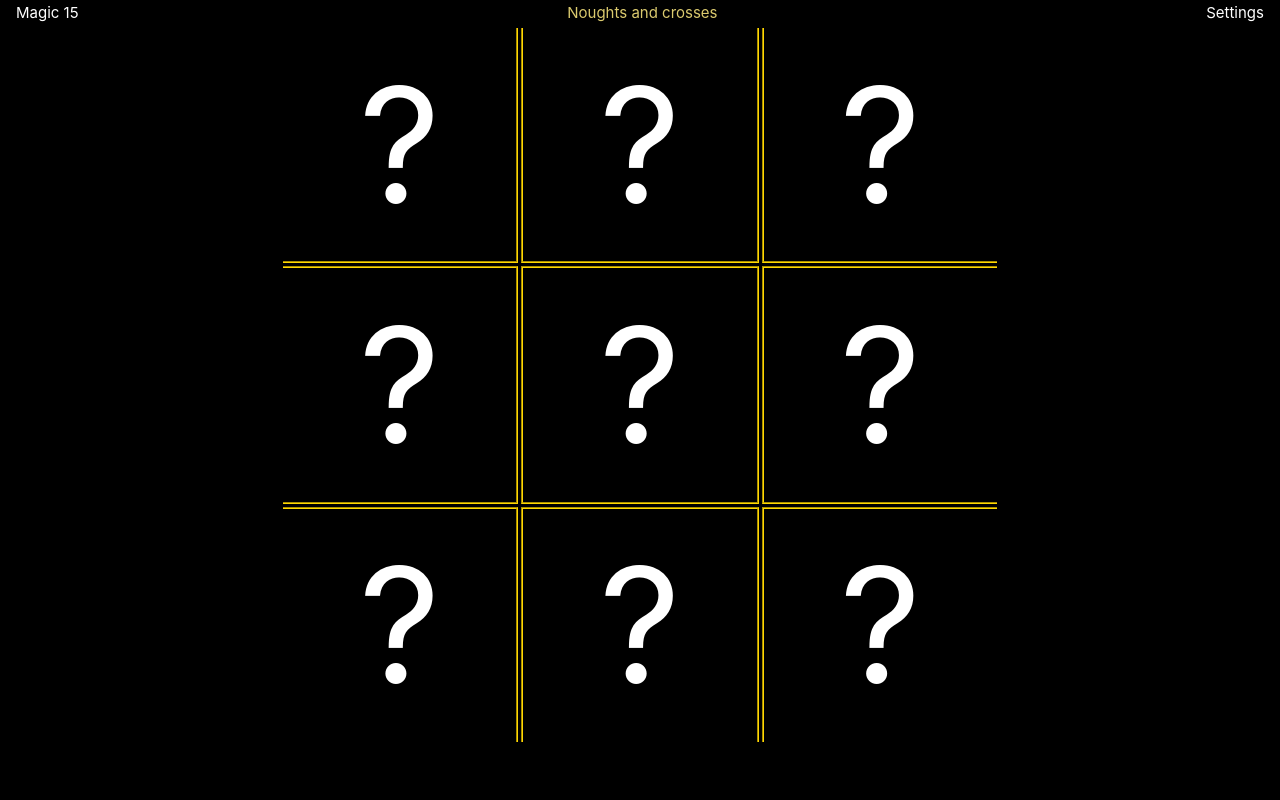
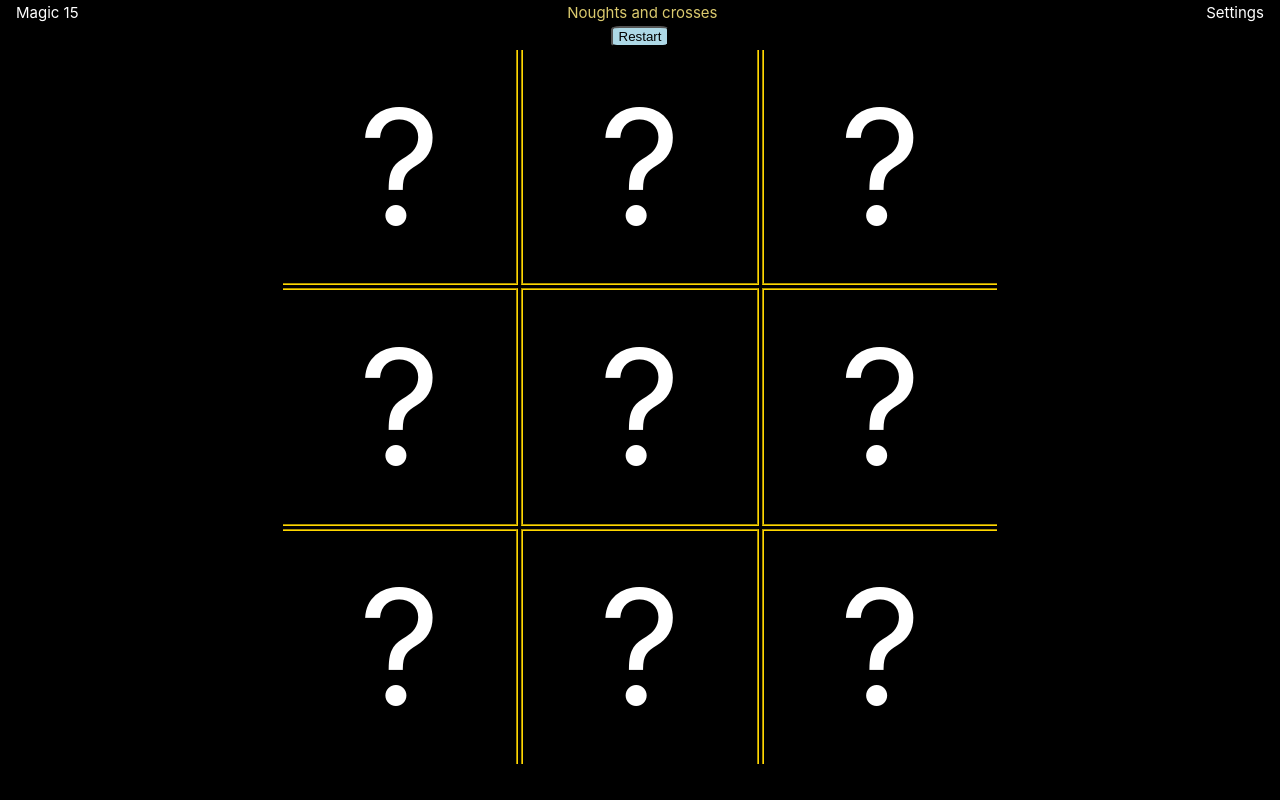
Before and after one commit to Samir70/magic-15, a React (Create React App) app: page / in a window 1280 px wide. Both pictures are taken after a click on the element "Noughts and crosses". Built offline with nearby package versions, Linux system fonts and the light colour scheme.

Commit message:
Restart button works

```diff
--- a/src/App.js
+++ b/src/App.js
@@ -11,7 +11,7 @@ class App extends Component {
     playMode: "Human VS Computer",
     gamePosition: {cardsLeft:[1, 2, 3, 4, 5, 6, 7, 8, 9], p1Cards:[], p2Cards:[]},
     lastMoveMade: -1,
-    sideToMove: "cross", // Crosses normally goes first
+    sideToMove: "cross", // The cross player normally goes first!
     computerToPlay: "nought",
     winner: ["no-one", 0, 0, 0]
   }
@@ -19,6 +19,15 @@ class App extends Component {
   switchModeHandler = () => {
     this.state.playMode === "Human VS Computer" ?
         this.setState({playMode: "Human VS Human"}) : this.setState({playMode: "Human VS Computer"})
+  }
+
+  restartHandler = () => {
+    this.setState({
+      gamePosition: {cardsLeft:[1, 2, 3, 4, 5, 6, 7, 8, 9], p1Cards:[], p2Cards:[]},
+      lastMoveMade: -1,
+      sideToMove: "cross", // The cross player normally goes first!
+      computerToPlay: "nought",
+      winner: ["no-one", 0, 0, 0]})
   }
 
   cardChosenHandler = (card) => {
@@ -85,12 +94,14 @@ class App extends Component {
             gamePos={this.state.gamePosition}
             sideMove={this.state.sideToMove}
             whoWon={this.state.winner}
+            restart={this.restartHandler}
             click={this.cardChosenHandler} /> }
         {this.state.screenToShow === "n&c" &&
           <TicTacToe
             gamePos={this.state.gamePosition}
             lastMove={this.state.lastMoveMade}
             whoWon={this.state.winner}
+            restart={this.restartHandler}
             click={this.cardChosenHandler} />}
         {this.state.screenToShow === "settings" &&
           <Settings
--- a/src/Screens/Magic15.js
+++ b/src/Screens/Magic15.js
@@ -30,12 +30,13 @@ function Magic15 (props) {
     borderClasses[0] += " blueBorder"; borderClasses[1] += " redBorder"
   }
 
+  let restartButton = <button className="restartBtn" onClick={props.restart}>Restart</button>
   let statusDisplay;
 
   switch (winCards[0]) {
-    case "cross" :  {statusDisplay = <p>Player 1 has won! <br /> Well Done!</p>; break}
-    case "nought" : {statusDisplay = <p>Player 2 has won! <br /> Well Done!</p>; break }
-    default : {statusDisplay = <p>Pick a card <br />   {notChosenList}</p>}
+    case "cross" :  {statusDisplay = <p>Player 1 has won! <br /> Well Done! {restartButton} </p>; break}
+    case "nought" : {statusDisplay = <p>Player 2 has won! <br /> Well Done! {restartButton} </p>; break }
+    default : {statusDisplay = <p>Pick a card or {restartButton}<br />   {notChosenList}</p>}
   }
 
     return (
--- a/src/Screens/Screens.css
+++ b/src/Screens/Screens.css
@@ -213,6 +213,11 @@ p {
     padding: 1px 10px;
 }
 
+.restartBtn {
+    background : lightblue;
+    border-radius: 15%;
+}
+
 /* borders: blue is intended for neutral, red for the side to move*/
 .blueBorder {
     border: 1px solid blue;
--- a/src/Screens/TicTacToe.js
+++ b/src/Screens/TicTacToe.js
@@ -41,6 +41,8 @@ function TicTacToe (props) {
     })
 
     return (
+        <div>
+            <button className="restartBtn" onClick={props.restart}>Restart</button>
             <table className="mainScreen">
                 <tbody className="ticTacBoard">
                     <tr>{ttBoard.splice(0,3)}</tr>
@@ -48,6 +50,7 @@ function TicTacToe (props) {
                     <tr>{ttBoard.splice(0,3)}</tr>
                 </tbody>
             </table>
+        </div>
     )
 }
 
```
Lines whose indentation alone changed are shown as unchanged.
